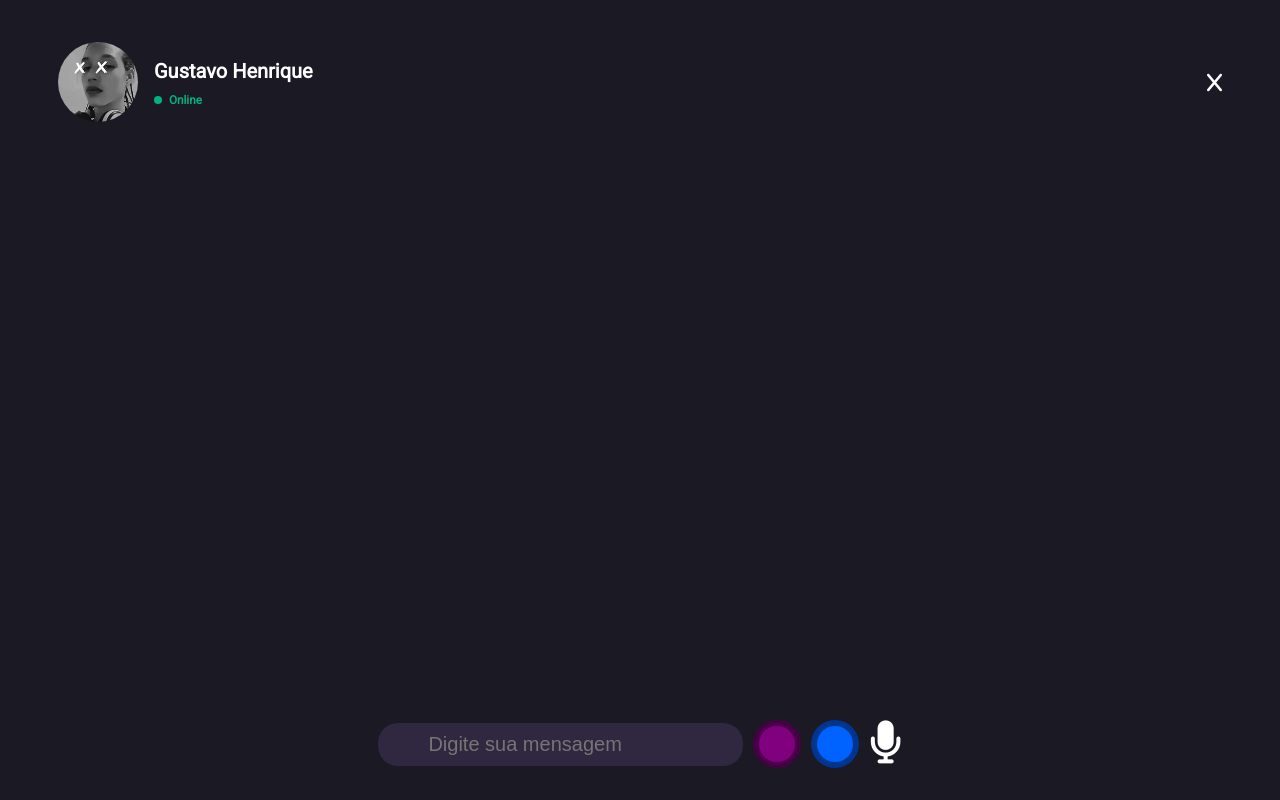
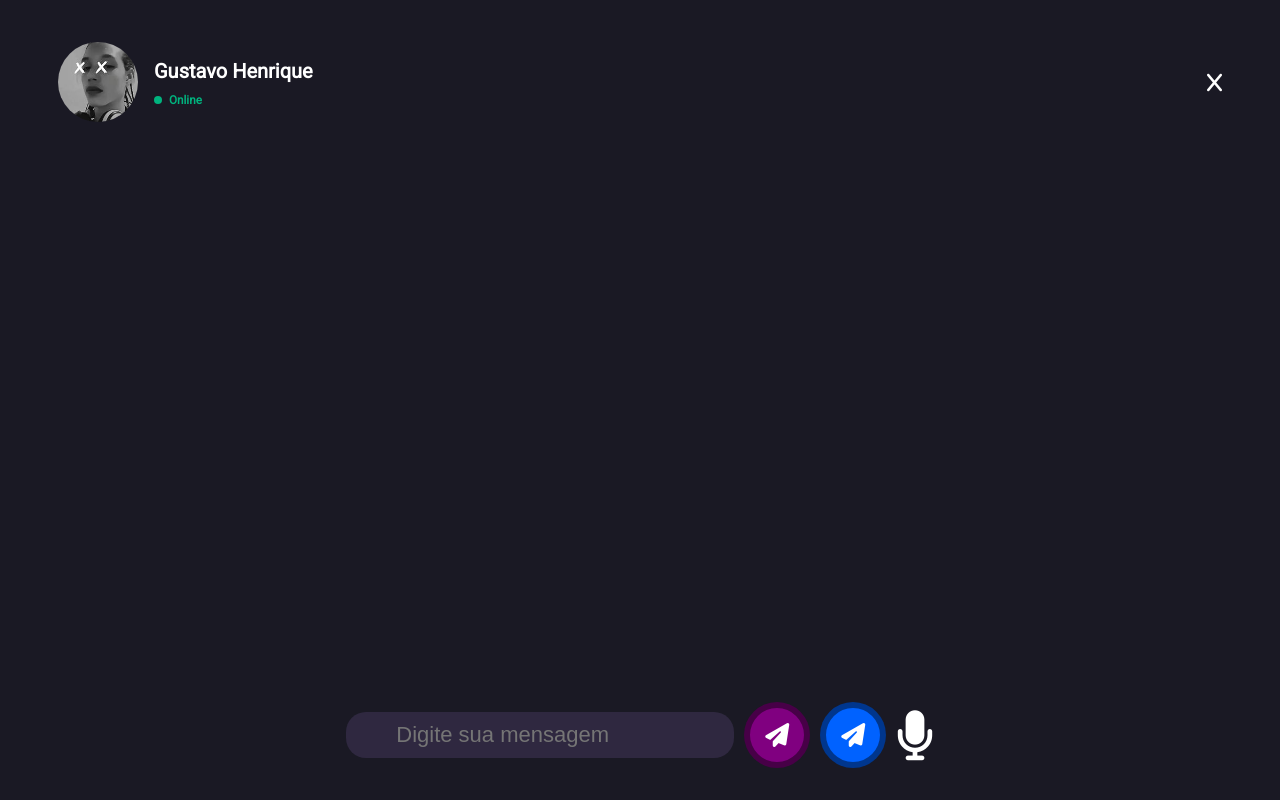
Before and after one commit to GustavoHLaurindo/chat-online, a plain HTML site: page index.html in a window 1280 px wide. Drawn offline with Linux system fonts and the light colour scheme.

Commit message:
atualização no layout

```diff
--- a/index.html
+++ b/index.html
@@ -39,8 +39,12 @@
 
             <input type="text" name="mensagem" id="mensagem-input" placeholder="Digite sua mensagem">
             <div id="circles">
-                <div class="circle-i"></div>
-                <div class="circle-you"></div>
+                <div class="circle-i">
+                    <i class="fa-solid fa-paper-plane" style="font-size: 24px;"></i>
+                </div>
+                <div class="circle-you">
+                    <i class="fa-solid fa-paper-plane" style="font-size: 24px;"></i>
+                </div>
                 <i class="fa-solid fa-microphone"></i>
             </div>
         </div>
--- a/mensagem.js
+++ b/mensagem.js
@@ -3,7 +3,6 @@ var mensagempurple = document.getElementsByClassName("circle-i")[0]
 var mensagemblue = document.getElementsByClassName("circle-you")[0]
 mensagempurple.addEventListener("click", clicou_purple)
 mensagemblue.addEventListener("click", clicou_blue)
-
 function clicou_purple(){
     var hora = new Date()
     var horaio_atual = hora.getHours()
@@ -71,6 +70,7 @@ function clicou_blue(){
     chat.appendChild(caixa_mensagem)
     horario.appendChild(valor_horario)
     corpo_mensagem.append(valor_mensagem)
+    localStorage.setItem("mensagem-blue", valor_mensagem)
     caixa_mensagem.appendChild(horario)
     caixa_mensagem.appendChild(corpo_mensagem)
     mensagem.value = ""
--- a/style.css
+++ b/style.css
@@ -69,7 +69,7 @@ body{
    display: grid;
    padding: 10px;
    overflow-y: auto;
-   font-size: 2rem;
+   font-size: 2.2em;
 }
 #chat::-webkit-scrollbar-thumb{
     background-color: #2a2638;
@@ -120,7 +120,7 @@ body{
     gap: 10px;
 }
 .circle-i,.circle-you{
-    padding: 18px;
+    padding: 15px;
     border-radius: 50%;
     cursor: pointer;
     border: 6px solid rgba(0, 0, 0, 0.447);
@@ -134,17 +134,19 @@ body{
 #circles{
     display: flex;
     gap: 10px;
+    align-items: center;
 }
 #mensagem-input{
     padding:10px 50px;
     border-radius: 20px;
     border: none;
-    font-size: 2em;
+    font-size: 2.2em;
     background-color: #2f2840;
     color: white;
 }
 i.fa-solid.fa-microphone{
-    font-size: 43px;
+    font-size: 5em;
+    cursor: pointer;
 }
 #mensagem-input:focus{
     outline: none;
```
